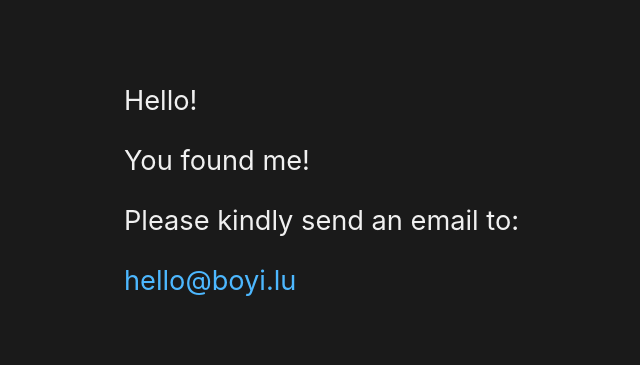
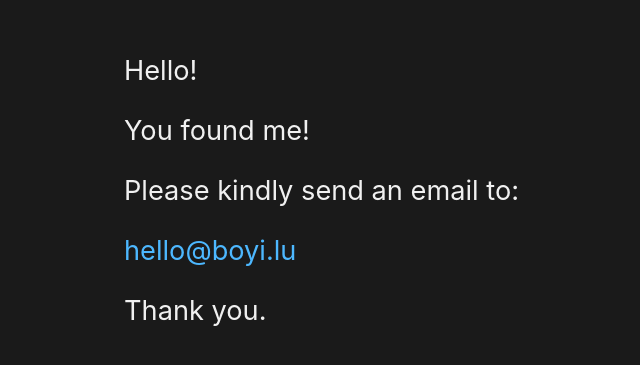
Before and after one commit to monokai-681/mainpage, a plain HTML site: page index.html in a window 1280 px wide. Shown: the part 209-574 px from the top of the page, without its empty margins (216-856 px from the left). Drawn offline with Linux system fonts and the light colour scheme.

Commit message:
add CNAME

```diff
--- a/index.html
+++ b/index.html
@@ -58,6 +58,7 @@
     <p>You found me!</p>
     <p>Please kindly send an email to:</p>
     <p><a href="mailto:hello@boyi.lu">hello@boyi.lu</a></p>
+    <p>Thank you.</p>
   </div>
 </body>
 </html>
```
